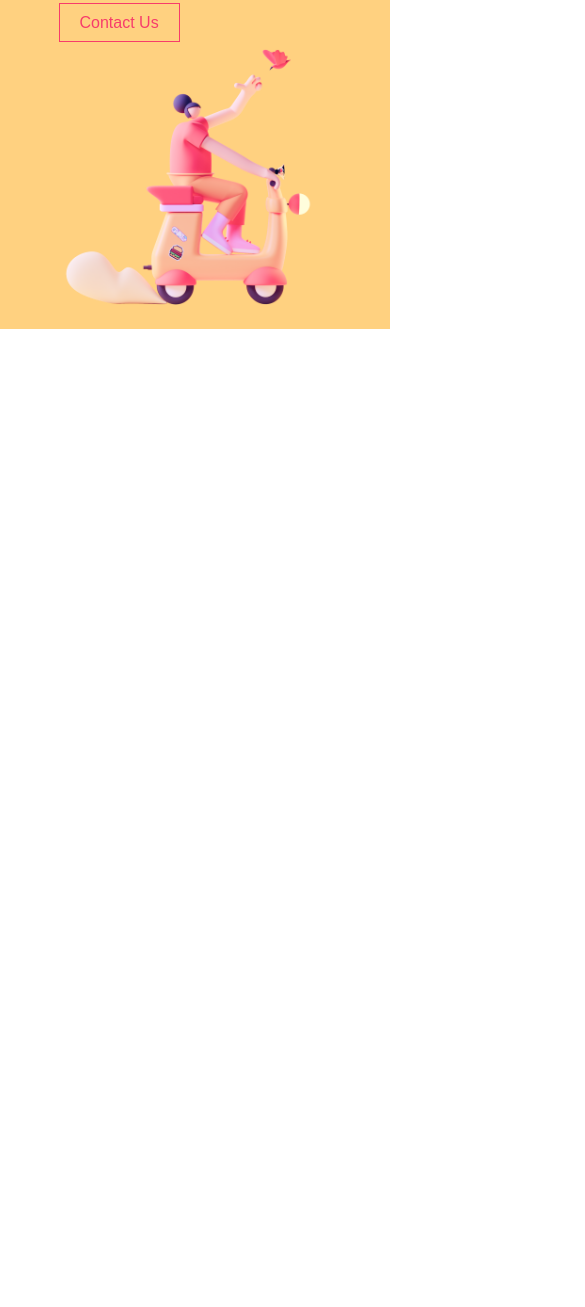
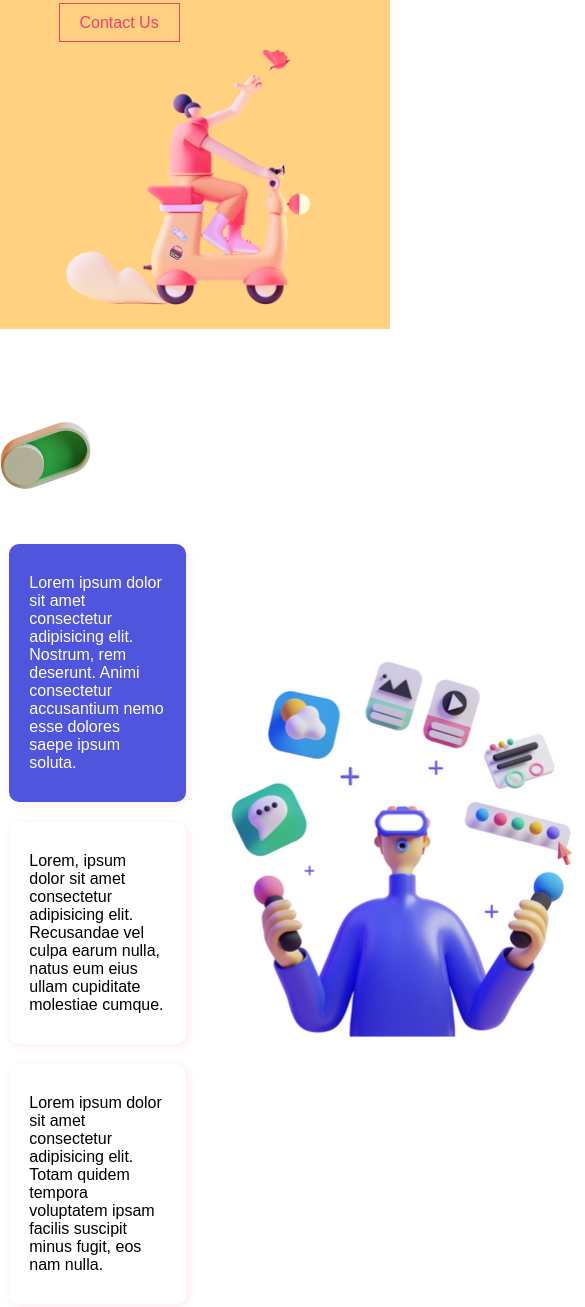
Before and after one commit to hamidzehtab/web-exercise-1, a plain HTML site: page index.html in a window 390 px wide. Shown: the part 486-1793 px from the top of the page, 585 px wide, since content can reach past the window. Before the commit the page ends 844 px from the top, so only its background shows below. Drawn offline with Linux system fonts and the light colour scheme.

Commit message:
done media part. not responsive

```diff
--- a/index.html
+++ b/index.html
@@ -46,5 +46,21 @@
             </div>
         </section>
     </header>
+
+    <main id="body">
+        <section id="medi">
+            <div id="media_content">
+                <div id="media_img">
+                    <img src="./assets/doodle-3 1.png" alt="doodle">
+                </div>
+                <p class="media_texts">Lorem ipsum dolor sit amet consectetur adipisicing elit. Nostrum, rem deserunt. Animi consectetur accusantium nemo esse dolores saepe ipsum soluta.</p>
+                <p class="media_texts">Lorem, ipsum dolor sit amet consectetur adipisicing elit. Recusandae vel culpa earum nulla, natus eum eius ullam cupiditate molestiae cumque.</p>
+                <p class="media_texts">Lorem ipsum dolor sit amet consectetur adipisicing elit. Totam quidem tempora voluptatem ipsam facilis suscipit minus fugit, eos nam nulla.</p>
+            </div>
+            <div id="media_image">
+                <img src="./assets/media.png" alt="media">
+            </div>
+        </section>
+    </main>
 </body>
 </html>
--- a/style.css
+++ b/style.css
@@ -93,6 +93,30 @@ a {
 
 
 
+#medi {
+    display: flex;
+    width: 100%;
+    padding: 50px 0;
+    align-items: center;
+}
+
+#medi > * {
+    width: 50%;
+}
+
+.media_texts {
+    width: 70%;
+    margin: auto;
+    border-radius: 10px;
+    box-shadow: 2px 2px 10px #f9e9f1;
+    padding: 30px 20px;
+    margin-bottom: 20px;
+}
+
+.media_texts:first-of-type {
+    color: white;
+    background-color: #4F55DD;
+}
 
 
 
```
Also changed, not shown: assets/media.png (added).
